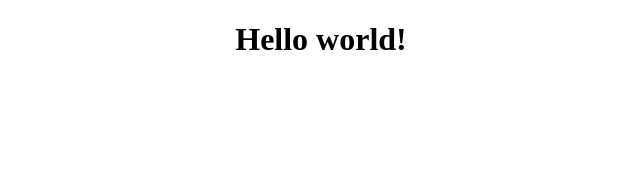
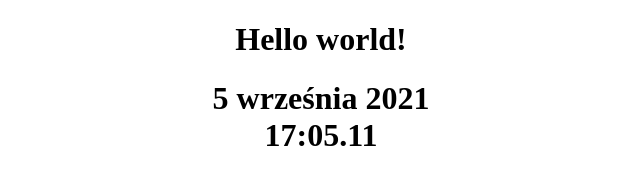
Before and after one commit to zarnocha/Website, a plain HTML site: page index.html in a window 1280 px wide. Shown: the whole page, without its empty margins (319-959 px from the left). Drawn offline with Linux system fonts and the light colour scheme.

Commit message:
Update index.html

```diff
--- a/index.html
+++ b/index.html
@@ -4,7 +4,7 @@
 <head>
 	<meta charset="utf-8" />
 
-	<script type="text/javascript" src="timer.js"></script>
+	<script type="text/javascript" src="skrypt.js"></script>
 
 	<title>Strona testowa</title>
 </head>
```
